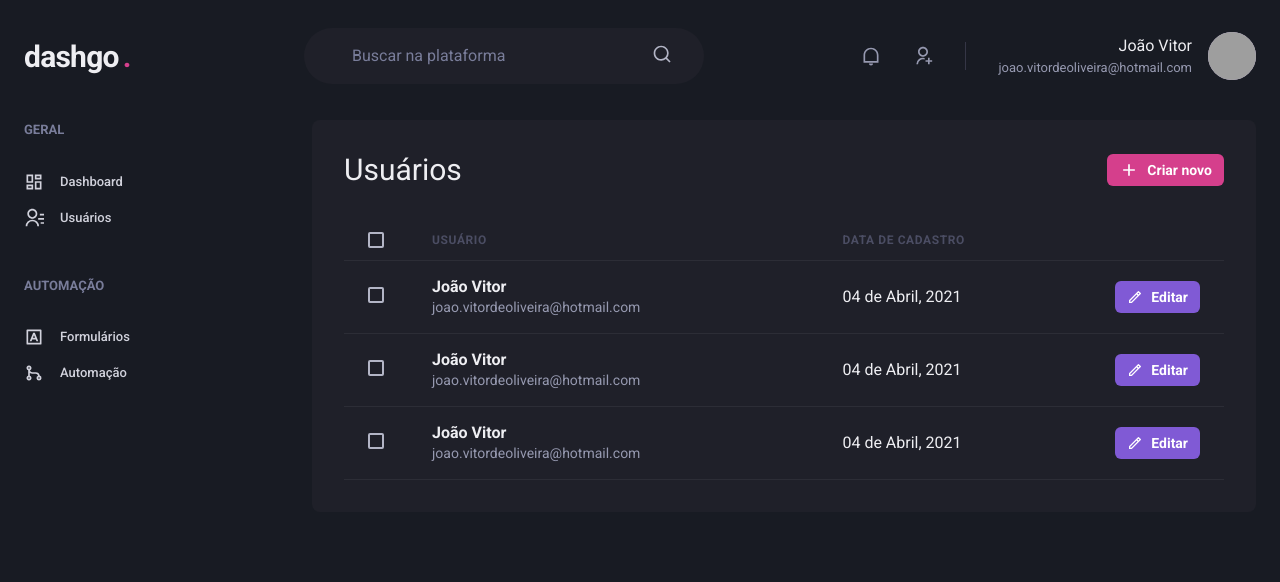
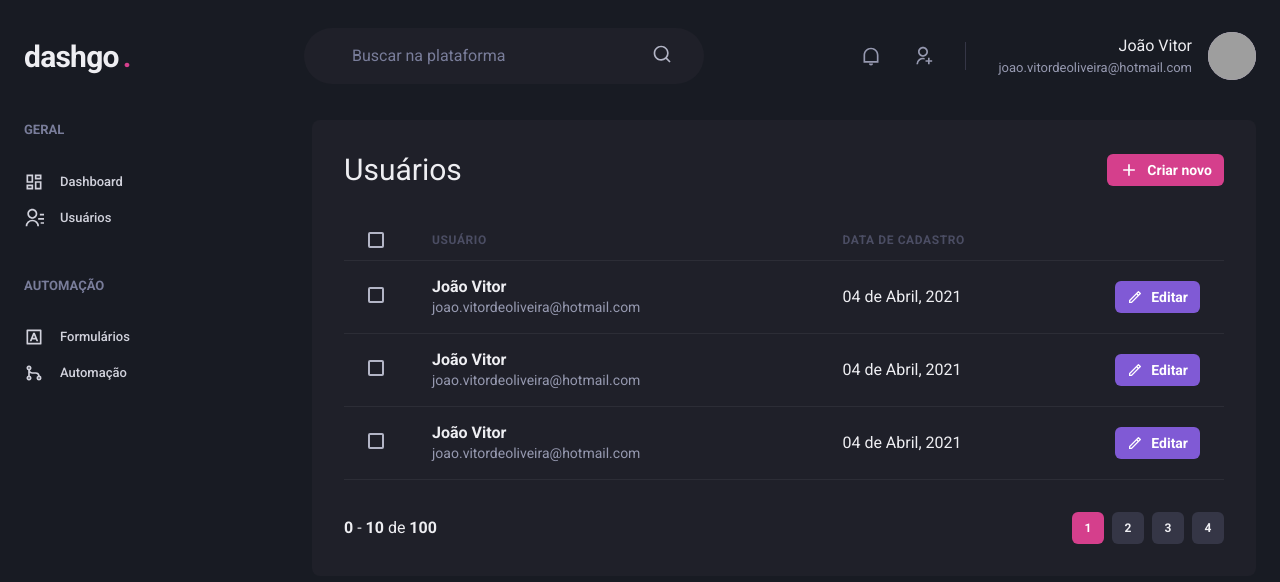
Before and after one commit to joaovitorJS/dashgo, a Next.js app: page /users in a window 1280 px wide. Shown: the top 582 px of the page. Built offline with nearby package versions, Linux system fonts and the light colour scheme; grey boxes are pictures that could not be loaded.

Commit message:
Add: Component Pagination

```diff
--- /dev/null
+++ b/src/components/Pagination.tsx
@@ -0,0 +1,69 @@
+import { Stack, Button, Box } from '@chakra-ui/react';
+
+export function Pagination() {
+  return (
+    <Stack
+      direction="row"
+      mt="8"
+      justify="space-between"
+      align="center"
+      spacing="6"
+    >
+      <Box>
+        <strong>0</strong> - <strong>10</strong> de <strong>100</strong>
+      </Box>
+      <Stack direction="row" spacing="2">
+        <Button
+          size="sm"
+          fontSize="xs"
+          width="4"
+          colorScheme="pink"
+          disabled
+          _disabled={{
+            bgColor: "pink.500",
+            cursor: 'default'
+          }}
+        >
+          1
+        </Button>
+
+        <Button
+          size="sm"
+          fontSize="xs"
+          width="4"
+          bg="gray.700"
+          _hover={{
+            bgColor: "gray.500"
+          }}
+        >
+          2
+        </Button>
+
+        <Button
+          size="sm"
+          fontSize="xs"
+          width="4"
+          bg="gray.700"
+          _hover={{
+            bgColor: "gray.500"
+          }}
+        >
+          3
+        </Button>
+
+        <Button
+          size="sm"
+          fontSize="xs"
+          width="4"
+          bg="gray.700"
+          _hover={{
+            bgColor: "gray.500"
+          }}
+        >
+          4
+        </Button>
+      </Stack>
+    </Stack>
+
+  );
+}
--- a/src/pages/users/index.tsx
+++ b/src/pages/users/index.tsx
@@ -16,6 +16,7 @@
 
 import { RiAddLine, RiPencilLine } from 'react-icons/ri';
 import { Header } from '../../components/Header';
+import { Pagination } from '../../components/Pagination';
 import { Sidebar } from '../../components/Sidebar';
 
 export default function UserList() {
@@ -151,6 +152,8 @@
               </Tr>
             </Tbody>
           </Table>
+
+          <Pagination />
         </Box>
       </Flex>
     </Box>
```
